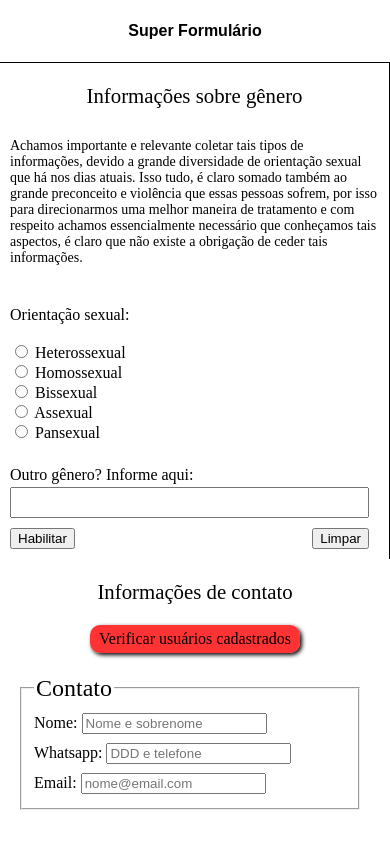
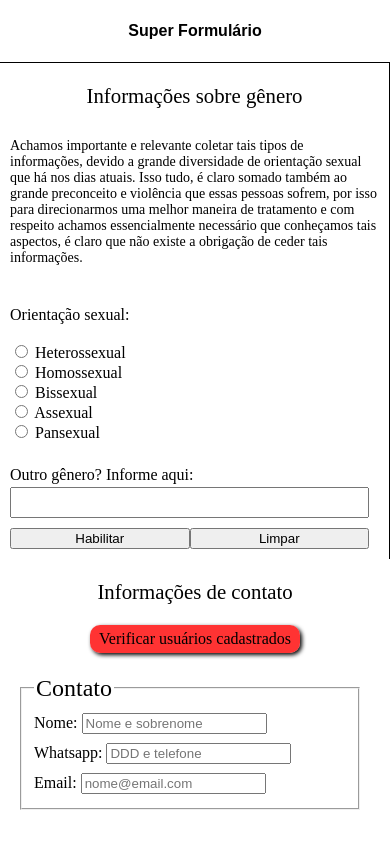
Before and after one commit to GazuaDev8417/quiz, a plain HTML site: page index.html in a window 390 px wide. Shown: the top 844 px of the page. Drawn offline with Linux system fonts and the light colour scheme; a web font is replaced by a local one.

Commit message:
ajustes de reponsividade

```diff
--- a/style.css
+++ b/style.css
@@ -13,6 +13,10 @@ body{
     @media(max-width: 600px){
         display: flex;
         flex-direction: column;
+    }
+
+    @media(max-width: 700px){
+        grid-template-columns: 20vw 1fr 30vw;
     }
 }
 
@@ -74,6 +78,16 @@ h3{
         justify-content: space-between;
         margin: 10px 10px 0 0;
     }
+
+    @media(max-width: 700px){
+        text-align: center;
+    }
+}
+
+.personal-info .btn-container button{
+    @media(max-width: 700px){
+        width: 90%;
+    }
 }
 
 /* Ínicio das informações de contato */
@@ -89,6 +103,11 @@ main header{
     @media(max-width: 600px){
         flex-direction: column;
     }
+
+    @media(max-width: 700px){
+        flex-direction: column;
+    }
+
 }
 
 main header .button{
```
